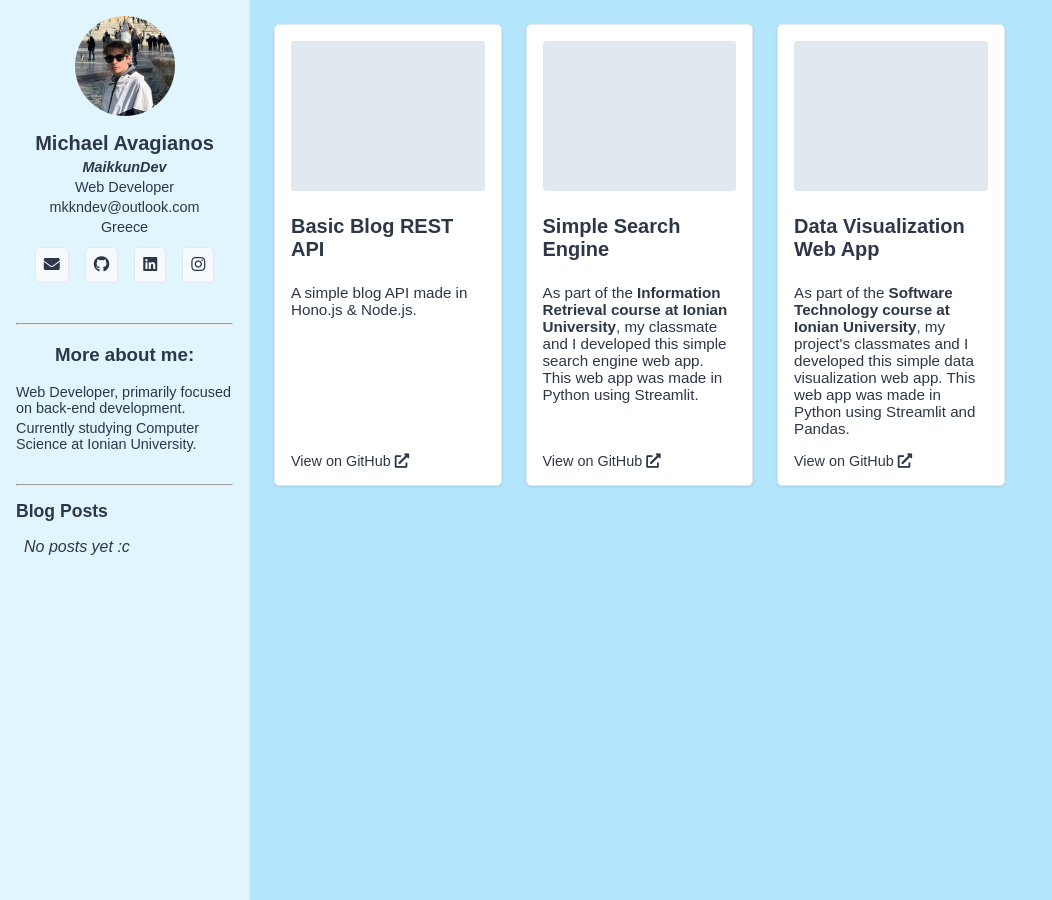
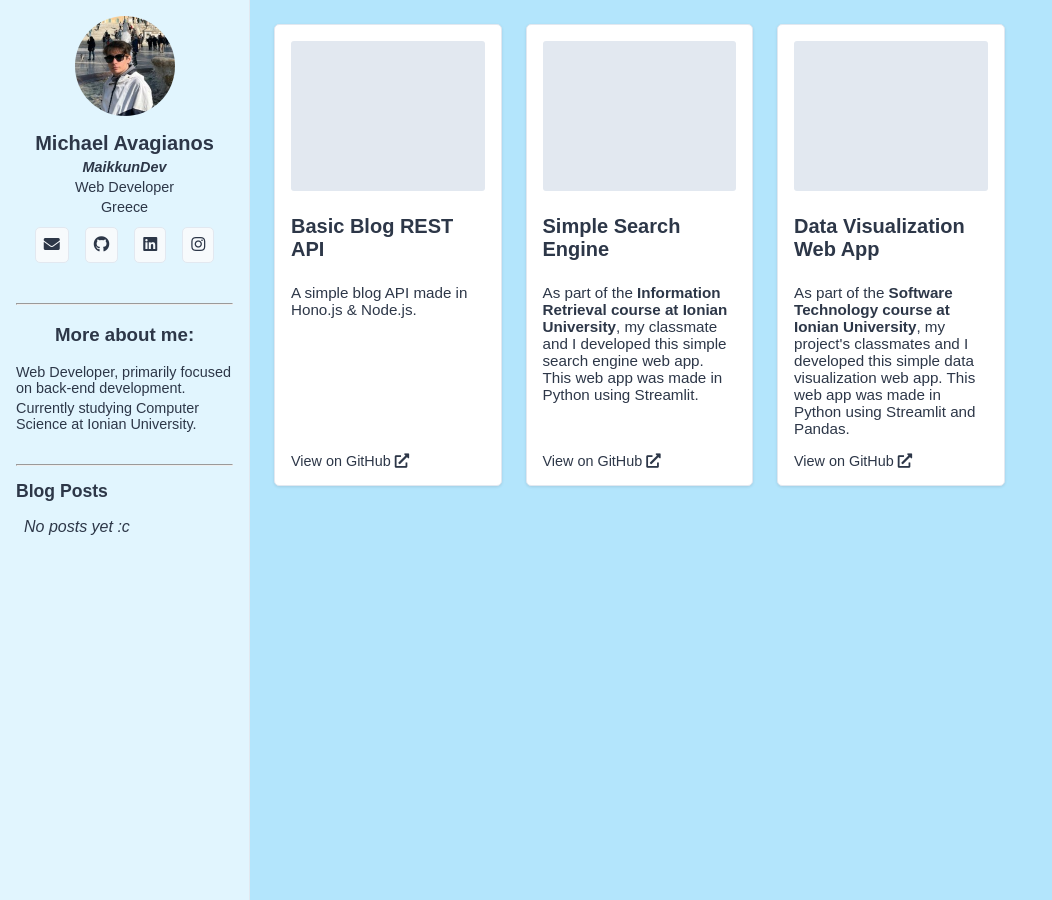
Before and after one commit to maikkundev/maikkundev.github.io, a Jekyll site: the page built from index.html, in a window 1280 px wide. Shown: the whole page, without its empty margins (0-1052 px from the left). Built offline with Jekyll 4.4.1, drawn with Linux system fonts in a browser that asks for light colours.

Commit message:
fix: Remove bare email link from sidebar

```diff
--- a/_layouts/default.html
+++ b/_layouts/default.html
@@ -24,7 +24,6 @@
           <h1>Michael Avagianos</h1>
           <p><em>MaikkunDev</em></p>
           <p>Web Developer</p>
-          <p><a href="mailto:mkkndev@outlook.com">mkkndev@outlook.com</a></p>
           <p>Greece</p>
           <div class="social-links">
             <a href="mailto:mkkndev@outlook.com" class="social-link">
```
